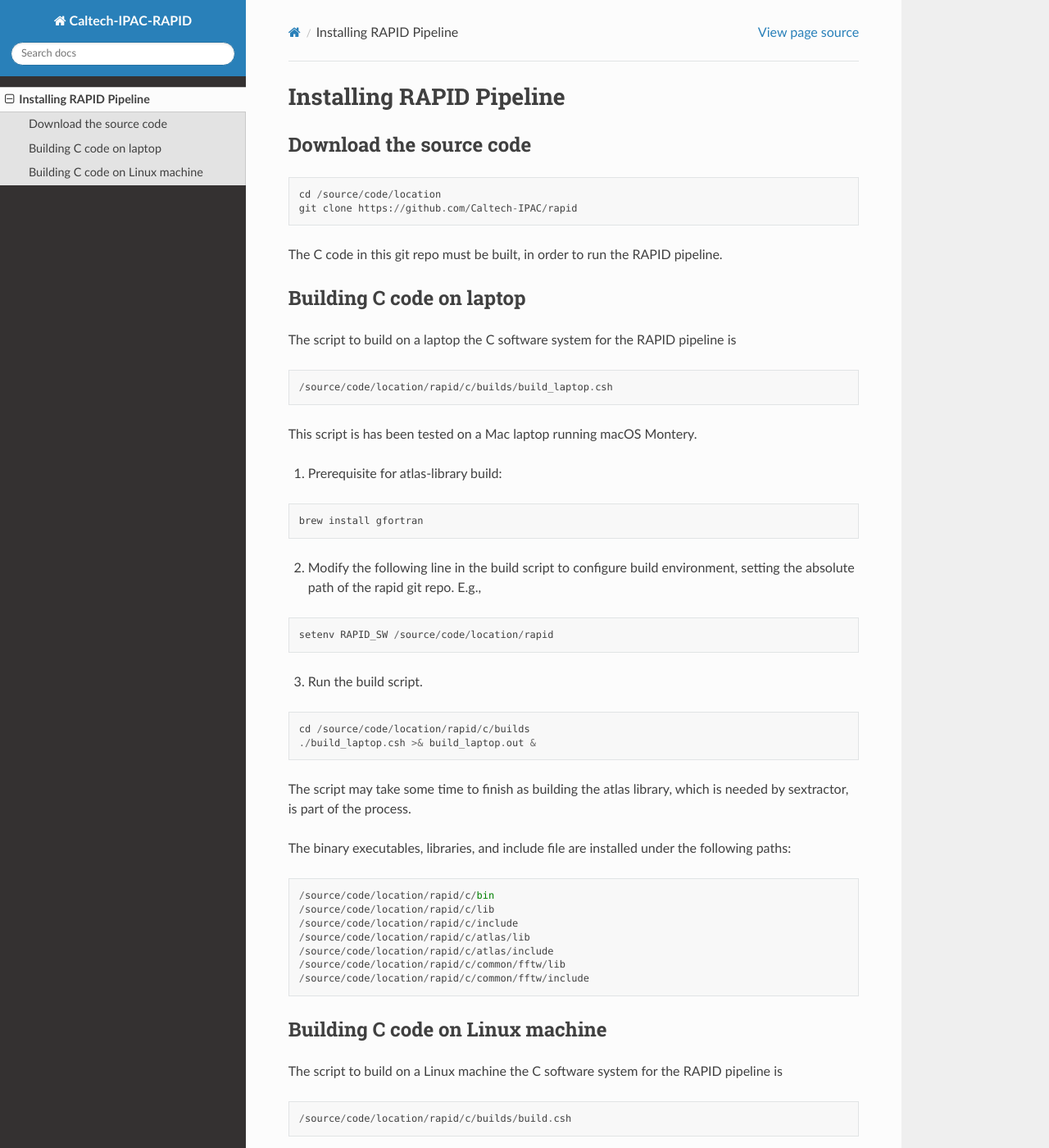
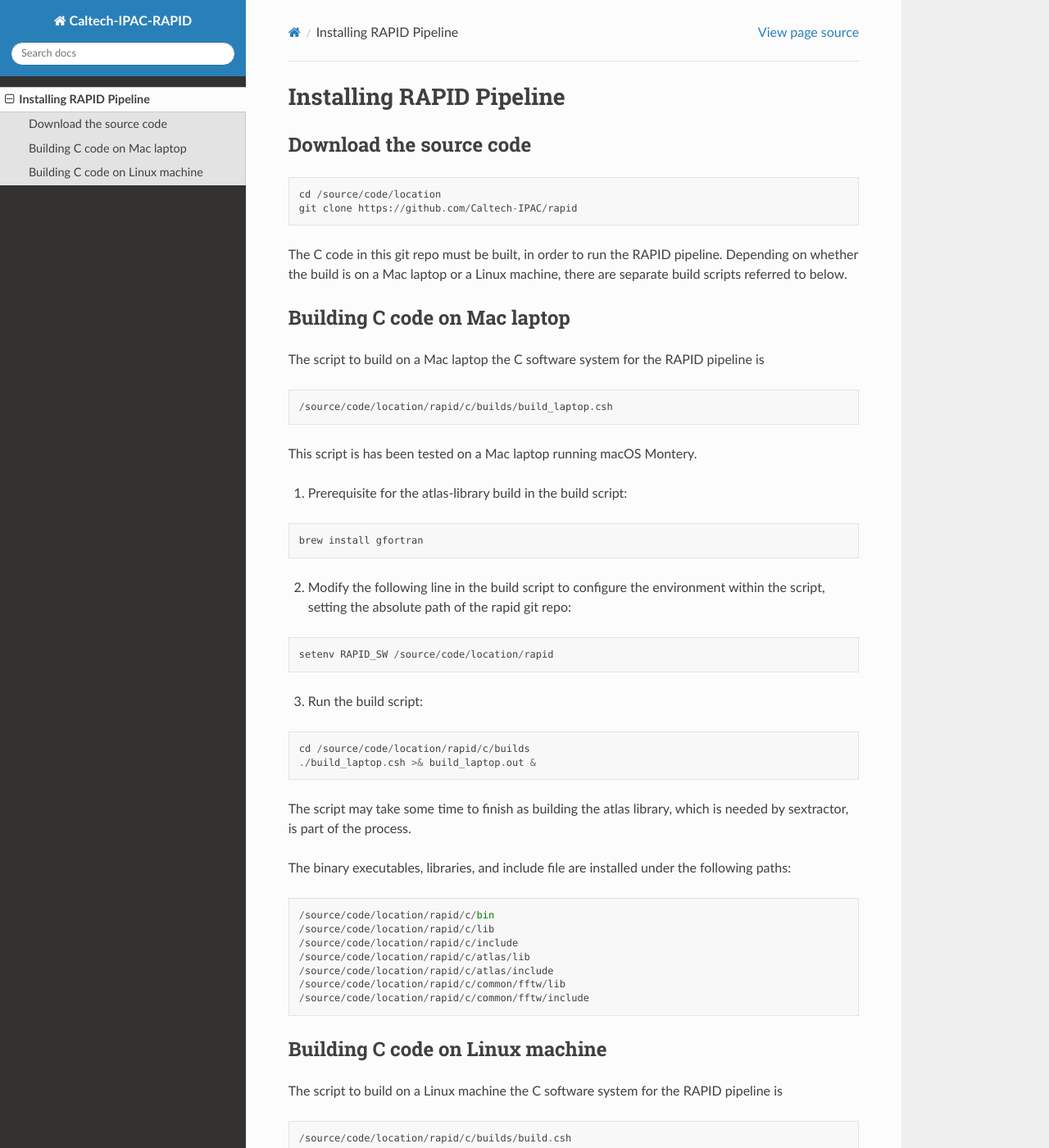
Before and after one commit to Caltech-IPAC/rapid, a Sphinx documentation site: the page built from docs/source/install/install.rst, in a window 1280 px wide and 1400 px high. Shown: the whole window at 82% size. Built offline with Sphinx 7.4.7 and the Read the Docs theme 2.0.0, drawn with Linux system fonts in a browser that asks for light colours; some of the changed text lies outside the part shown.

Commit message:
More word-smithing.

```diff
--- a/docs/source/install/install.rst
+++ b/docs/source/install/install.rst
@@ -10,14 +10,16 @@
    git clone https://github.com/Caltech-IPAC/rapid
 
 
-The C code in this git repo must be built, in order to run the RAPID pipeline.
+The C code in this git repo must be built, in order to run the RAPID
+pipeline.  Depending on whether the build is on a Mac laptop or a
+Linux machine, there are separate build scripts referred to below.
 
 
-Building C code on laptop
+Building C code on Mac laptop
 ========================
 
 
-The script to build on a laptop the C software system for the RAPID pipeline is
+The script to build on a Mac laptop the C software system for the RAPID pipeline is
 
 .. code-block::
 
@@ -25,19 +27,19 @@
 
 This script is has been tested on a Mac laptop running macOS Montery.
 
-1. Prerequisite for atlas-library build:
+1. Prerequisite for the atlas-library build in the build script:
 
 .. code-block::
 
    brew install gfortran
 
-2. Modify the following line in the build script to configure build environment, setting the absolute path of the rapid git repo.  E.g.,
+2. Modify the following line in the build script to configure the environment within the script, setting the absolute path of the rapid git repo:
 
 .. code-block::
 
    setenv RAPID_SW /source/code/location/rapid
 
-3. Run the build script.
+3. Run the build script:
 
 .. code-block::
 
@@ -79,13 +81,13 @@
 
 Furthermore, it is assumed gfortran is in the PATH.
 
-1. Modify the following line in the build script to configure build environment, setting the absolute path of the rapid git repo.  E.g.,
+1. Modify the following line in the build script to configure the environment within the script, setting the absolute path of the rapid git repo:
 
 .. code-block::
 
    setenv RAPID_SW /source/code/location/rapid
 
-2. Run the build script.
+2. Run the build script:
 
 .. code-block::
 
```
